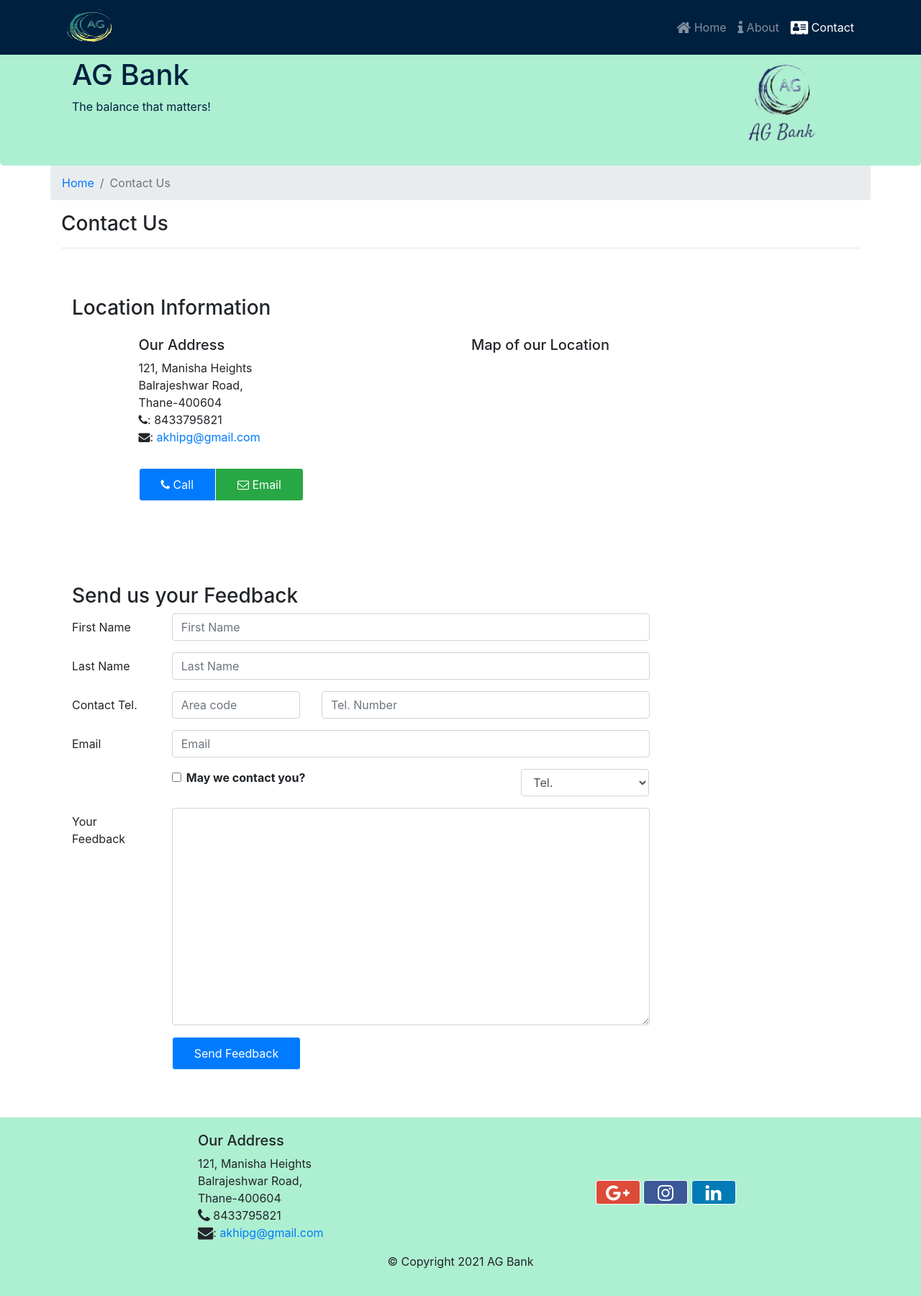
After one commit to akhipg/Online-Banking-, a PHP site: page /contactus.php in a window 1280 px wide. The commit adds this page. Shown: the whole page at 72% size. Run offline with PHP 8.4, Linux system fonts and the light colour scheme; some libraries are stand-ins or nearby versions.

Commit message:
Contact Commit

```diff
--- /dev/null
+++ b/contactus.php
@@ -0,0 +1,189 @@
+<!DOCTYPE html>
+<html lang="en">
+
+<head>
+    <!-- Required meta tags always come first -->
+    <meta charset="utf-8">
+    <meta name="viewport" content="width=device-width, initial-scale=1, shrink-to-fit=no">
+    <meta http-equiv="x-ua-compatible" content="ie=edge">
+
+    <!-- Bootstrap CSS -->
+    <link rel="stylesheet" href="node_modules/bootstrap/dist/css/bootstrap.min.css">
+    <link rel="stylesheet" href="node_modules/font-awesome/css/font-awesome.min.css">
+    <link rel="stylesheet" href="node_modules/bootstrap-social/bootstrap-social.css">
+    <link rel="stylesheet" href="css/styles.css">
+    <title>AG Bank</title>
+</head>
+
+<body>
+    <nav class="navbar navbar-dark navbar-expand-sm  fixed-top">
+        <div class="container">
+            <button class="navbar-toggler" type="button" data-toggle="collapse" data-target="#Navbar">
+                <span class="navbar-toggler-icon"></span>
+            </button>
+            <a class="navbar-brand mr-auto" href="index.php"><img src="img/logog.png" height="50" width="80"></a>
+            <div class="collapse navbar-collapse" id="Navbar">
+                <ul class="navbar-nav ml-auto ">
+                    <li class="nav-item"><a class="nav-link" href="index.php"><span class="fa fa-home fa-lg"></span> Home</a></li>
+                    <li class="nav-item"><a class="nav-link" href="./aboutus.html"><span class="fa fa-info fa-lg"></span> About</a></li>
+                    <li class="nav-item active"><a class="nav-link" href="./contactus.html"><span class="fa fa-address-card fa-lg"></span> Contact</a></li>
+                </ul>
+            </div>
+        </div>
+    </nav>
+
+    <header class="jumbotron">
+        <div class="container">
+            <div class="row row-header">
+                <div class="col-12 col-sm-6">
+                    <h1>AG Bank</h1>
+                    <p>The balance that matters!</p>
+                </div>
+                <div class="col-12 col-sm offset-4 align-self-center">
+                    <img src="img/logop.png" height="120" width="120" class="img-fluid">
+                </div>
+            </div>
+        </div>
+    </header>
+
+    <div class="container">
+        <div class="row">
+            <ol class="col-12 breadcrumb">
+                <li class="breadcrumb-item"><a href="./index.html">Home</a></li>
+                <li class="breadcrumb-item active">Contact Us</li>
+            </ol>
+            <div class="col-12">
+               <h3>Contact Us</h3>
+               <hr>
+            </div>
+        </div>
+
+        <div class="row row-content">
+           <div class="col-12">
+              <h3>Location Information</h3>
+           </div>
+            <div class="col-12 col-sm-4 offset-sm-1">
+                   <h5>Our Address</h5>
+                    <address style="font-size: 100%">
+                      121, Manisha Heights<br>
+		              Balrajeshwar Road,<br>
+		              Thane-400604<br>
+		              <i class="fa fa-phone"></i>: 8433795821<br>
+		              <i class="fa fa-envelope"></i>:
+                        <a href="mailto:akhipg@gmail.com">akhipg@gmail.com</a>
+		           </address>
+            </div>
+            <div class="col-12 col-sm-6 offset-sm-1">
+                <h5>Map of our Location</h5>
+            </div>
+            <div class="col-12 col-sm-11 offset-sm-1">
+                <div class="btn-group" role="group">
+                    <a role="button" class="btn btn-primary" href="tel:8433795821"><i class="fa fa-phone"></i> Call</a>
+                    <a role="button" class="btn btn-success" href="mailto:akhipg@gmail.com"><i class="fa fa-envelope-o"></i> Email</a>
+                </div>
+            </div>
+        </div>
+
+        <div class="row row-content">
+           <div class="col-12">
+              <h3>Send us your Feedback</h3>
+           </div>
+            <div class="col-12 col-md-9">
+                <form>
+                    <div class="form-group row">
+                        <label for="firstname" class="col-md-2 col-form-label">First Name</label>
+                        <div class="col-md-10">
+                            <input type="text" class="form-control" id="firstname" name="firstname" placeholder="First Name">
+                        </div>
+                    </div>
+                    <div class="form-group row">
+                        <label for="lastname" class="col-md-2 col-form-label">Last Name</label>
+                        <div class="col-md-10">
+                            <input type="text" class="form-control" id="lastname" name="lastname" placeholder="Last Name">
+                        </div>
+                    </div>
+                    <div class="form-group row">
+                        <label for="telnum" class="col-12 col-md-2 col-form-label">Contact Tel.</label>
+                        <div class="col-5 col-md-3">
+                            <input type="tel" class="form-control" id="areacode" name="areacode" placeholder="Area code">
+                        </div>
+                        <div class="col-7 col-md-7">
+                            <input type="tel" class="form-control" id="telnum" name="telnum" placeholder="Tel. Number">
+                        </div>
+                    </div>
+                    <div class="form-group row">
+                        <label for="emailid" class="col-md-2 col-form-label">Email</label>
+                        <div class="col-md-10">
+                            <input type="email" class="form-control" id="emailid" name="emailid" placeholder="Email">
+                        </div>
+                    </div>
+                    <div class="form-group row">
+                        <div class="col-md-6 offset-md-2">
+                            <div class="form-check">
+                                <input type="checkbox" class="form-check-input" name="approve" id="approve" value="">
+                                <label class="form-check-label" for="approve">
+                                    <strong>May we contact you?</strong>
+                                </label>
+                            </div>
+                        </div>
+                        <div class="col-md-3 offset-md-1">
+                            <select class="form-control">
+                                <option>Tel.</option>
+                                <option>Email</option>
+                            </select>
+                        </div>
+                    </div>
+                    <div class="form-group row">
+                        <label for="feedback" class="col-md-2 col-form-label">Your Feedback</label>
+                        <div class="col-md-10">
+                            <textarea class="form-control" id="feedback" name="feedback" rows="12"></textarea>
+                        </div>
+                    </div>
+                    <div class="form-group row">
+                        <div class="offset-md-2 col-md-10">
+                            <button type="submit" class="btn btn-primary">Send Feedback</button>
+                        </div>
+                    </div>
+                </form>
+            </div>
+             <div class="col-12 col-md">
+            </div>
+       </div>
+
+    </div>
+
+    <footer class="footer">
+        <div class="container">
+            <div class="row">
+                <div class="col-7 offset-2 col-sm-5">
+                    <h5>Our Address</h5>
+                    <address>
+		              121, Manisha Heights<br>
+		              Balrajeshwar Road,<br>
+		              Thane-400604<br>
+		              <i class="fa fa-phone fa-lg"></i> 8433795821<br>
+		              <i class="fa fa-envelope fa-lg"></i>: <a href="mailto:akhipg@gmail.com">akhipg@gmail.com</a>
+		           </address>
+                </div>
+                <div class="col-12 col-sm-4 align-self-center">
+                    <div class="text-center">
+                        <a class="btn btn-social-icon btn-google" href="http://google.com/+"><i class="fa fa-google-plus fa-lg"></i></a>
+                        <a class="btn btn-social-icon btn-facebook" href="https://www.instagram.com/akki_p086/"><i class="fa fa-instagram fa-lg"></i></a>
+                        <a class="btn btn-social-icon btn-linkedin" href="http://www.linkedin.com/in/"><i class="fa fa-linkedin fa-lg"></i></a>
+                    </div>
+                </div>
+           </div>
+           <div class="row justify-content-center">
+                <div>
+                    <p>© Copyright 2021 AG Bank</p>
+                </div>
+           </div>
+        </div>
+    </footer>
+     <!-- jQuery first, then Popper.js, then Bootstrap JS. -->
+     <script src="node_modules/jquery/dist/jquery.slim.min.js"></script>
+     <script src="node_modules/popper.js/dist/umd/popper.min.js"></script>
+     <script src="node_modules/bootstrap/dist/js/bootstrap.min.js"></script>
+</body>
+
+</html>
--- a/index.php
+++ b/index.php
@@ -26,7 +26,7 @@
                 <ul class="navbar-nav ml-auto ">
                     <li class="nav-item active"><a class="nav-link" href="#"><span class="fa fa-home fa-lg"></span> Home</a></li>
                     <li class="nav-item"><a class="nav-link" href="./aboutus.html"><span class="fa fa-info fa-lg"></span> About</a></li>
-                    <li class="nav-item"><a class="nav-link" href="./contactus.html"><span class="fa fa-address-card fa-lg"></span> Contact</a></li>
+                    <li class="nav-item"><a class="nav-link" href="contactus.php"><span class="fa fa-address-card fa-lg"></span> Contact</a></li>
                 </ul>
             </div>
         </div>
--- a/selecteduserdetail.php
+++ b/selecteduserdetail.php
@@ -107,7 +107,7 @@ if(isset($_POST['submit1']))
                 <ul class="navbar-nav ml-auto ">
                     <li class="nav-item active"><a class="nav-link" href="index.php"><span class="fa fa-home fa-lg"></span> Home</a></li>
                     <li class="nav-item"><a class="nav-link" href="./aboutus.html"><span class="fa fa-info fa-lg"></span> About</a></li>
-                    <li class="nav-item"><a class="nav-link" href="./contactus.html"><span class="fa fa-address-card fa-lg"></span> Contact</a></li>
+                    <li class="nav-item"><a class="nav-link" href="contactus.php"><span class="fa fa-address-card fa-lg"></span> Contact</a></li>
                 </ul>
             </div>
 
--- a/transactionhistory.php
+++ b/transactionhistory.php
@@ -26,7 +26,7 @@
                     <ul class="navbar-nav ml-auto ">
                         <li class="nav-item active"><a class="nav-link" href="index.php"><span class="fa fa-home fa-lg"></span> Home</a></li>
                         <li class="nav-item"><a class="nav-link" href="./aboutus.html"><span class="fa fa-info fa-lg"></span> About</a></li>
-                        <li class="nav-item"><a class="nav-link" href="./contactus.html"><span class="fa fa-address-card fa-lg"></span> Contact</a></li>
+                        <li class="nav-item"><a class="nav-link" href="contactus.php"><span class="fa fa-address-card fa-lg"></span> Contact</a></li>
                     </ul>
                 </div>
             </div>
--- a/users.php
+++ b/users.php
@@ -26,7 +26,7 @@
                 <ul class="navbar-nav ml-auto ">
                     <li class="nav-item active"><a class="nav-link" href="index.php"><span class="fa fa-home fa-lg"></span> Home</a></li>
                     <li class="nav-item"><a class="nav-link" href="./aboutus.html"><span class="fa fa-info fa-lg"></span> About</a></li>
-                    <li class="nav-item"><a class="nav-link" href="./contactus.html"><span class="fa fa-address-card fa-lg"></span> Contact</a></li>
+                    <li class="nav-item"><a class="nav-link" href="contactus.php"><span class="fa fa-address-card fa-lg"></span> Contact</a></li>
                 </ul>
             </div>
 
```
